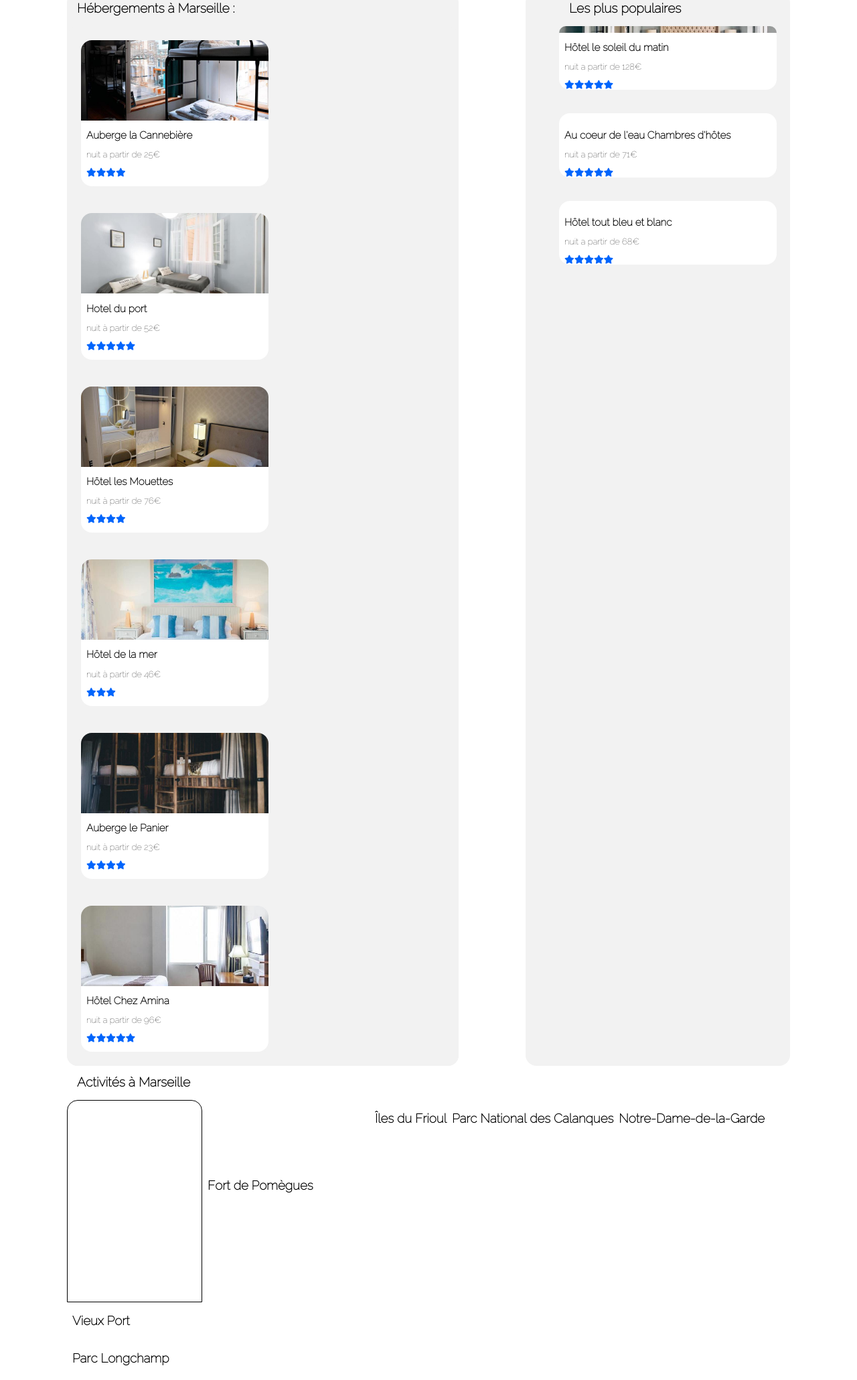
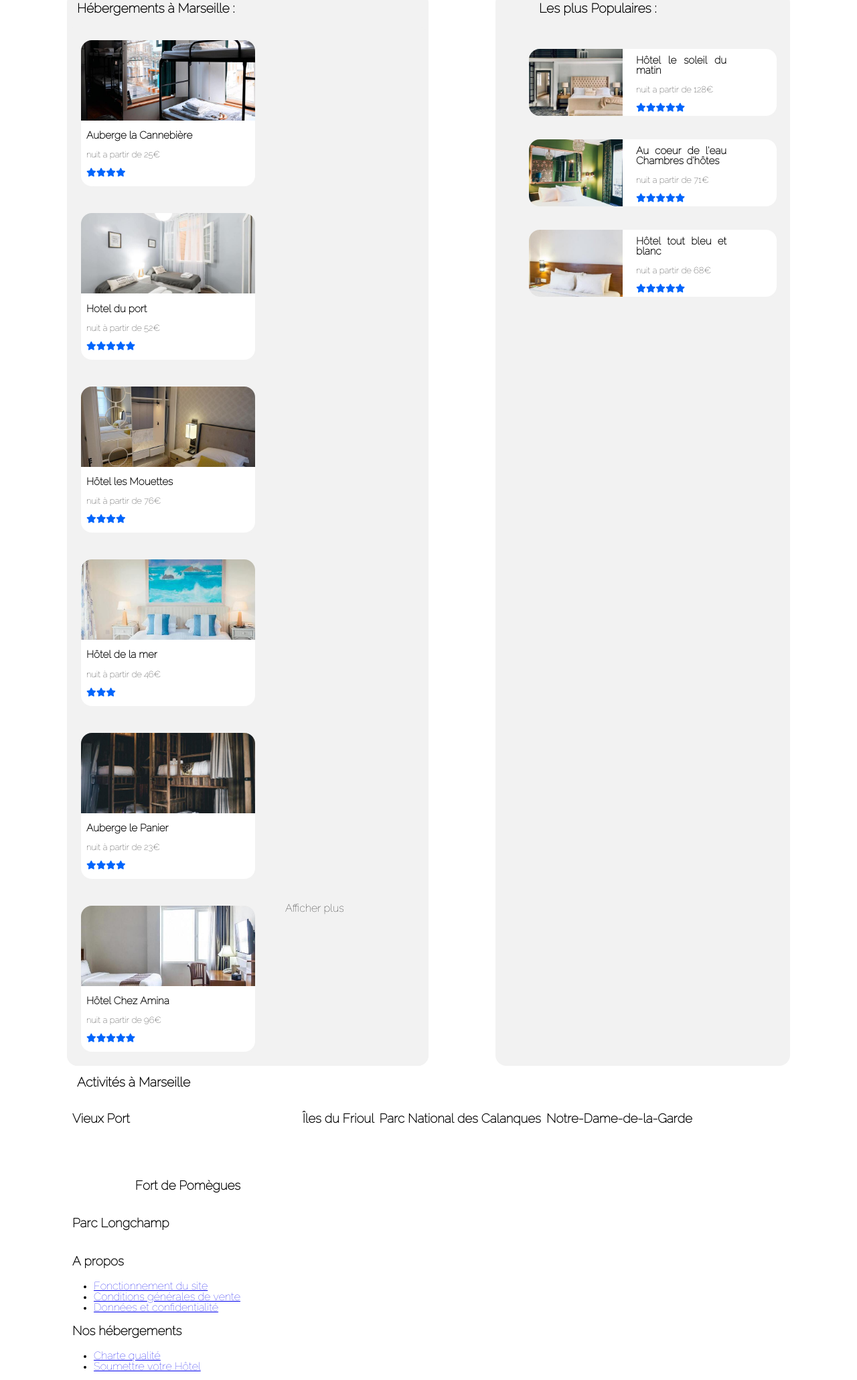
Before and after one commit to asphael/morceaubenjamin_2_18012021, a plain HTML site: page index.html in a window 1280 px wide. Shown: the part 556-2616 px from the top of the page at 67% size. Drawn offline with Linux system fonts and the light colour scheme.

Commit message:
29/01/2021

```diff
--- a/index.html
+++ b/index.html
@@ -204,10 +204,11 @@
                      </li>
                  </ul>
              </article>
+             <p id="bdp">Afficher plus</p>
         </div>
     </article>
     <aside>
-        <h2>Les plus populaires</h2>
+        <h2>Les plus Populaires :</h2>
        <div class="populaires">
         <article>
             <div class='pop pop-1'></div>
--- a/style.css
+++ b/style.css
@@ -184,7 +184,7 @@ p
 }
 .img
 {
-   width: 280px;
+   width: 260px;
    height: 120px;
    background-size: cover;
    background-repeat: no-repeat;
@@ -199,6 +199,15 @@ p
     display: flex;
     padding-left: 0;
     margin-left: 8px;
+}
+#bdp
+{
+    font-style: bold;
+    margin-left: 25px;
+}
+.images_hotel :hover
+{
+    background-color: #76acfc77;
 }
 
 .img-1
@@ -247,27 +256,30 @@ aside
 }
 .populaires
 {
-    margin-left: 0;
+   margin-top: 50px;
 
 }
 .pop
 {
-    width: 325px;
-    height: 10px;
-    background-size: cover;
+    width: 140px;
+    height: 100px;
     background-repeat: no-repeat;
     background-position: center;
     border-top-left-radius: 16px;
-    border-top-right-radius: 16px;
+    border-bottom-left-radius: 16px;
+    float: left;
+    position: absolute;
+    background-size: 150%;
 
-
- }
+}
  .populaires ul
  {
     list-style-type: none;
     display: flex;
     padding-left: 0;
-    margin-left: 8px;
+    margin-left: 160px;
+    padding-bottom: 0%;
+
 
  }
  .populaires >article
@@ -278,45 +290,44 @@ aside
     margin-bottom: 35px;
     margin-right: 20px;
     font-size: small;
+    width: 370px;
+    height: 100px;
+ }
+ .populaires :hover
+ {
+    background-color: #76acfc77;
+ }
+ .populaires p
+ {
+   margin-left: 160px;
+   margin-right: 20px;
 
  }
+ .populaires h3
+ {
+     margin-left: 160px;
+     margin-right: 75px;
+     padding-top: 10px;
+ }
+
  .pop-1
  {
      background-image: url('images/hebergements/4_small/aw-creative-VGs8z60yT2c-unsplash.jpg');
  }
+ .pop-2
+ {
+     background-image: url('images/hebergements/4_small/emile-guillemot-Bj_rcSC5XfE-unsplash.jpg');
+ }
+ .pop-3
+ {
+     background-image: url('images/hebergements/4_small/febrian-zakaria-sjvU0THccQA-unsplash.jpg');
+ }
 
 
 
+.act
+{
 
-
-
-
-
-
-
-
-
-
-
-
-
-
-
-
-
-
-
-
-.act-1
-{
-    width: 200px;
-    height: 300px;
-    background-size: cover;
-    background-repeat: no-repeat;
-    background-position: center;
-    border-top-left-radius: 16px;
-    border-top-right-radius: 16px;
-    border:1px solid black;
 }
 .act-2
 {
```
